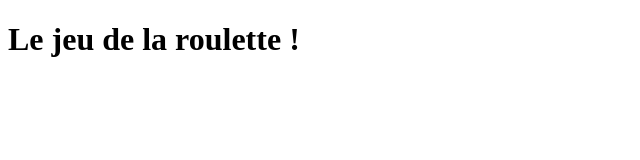
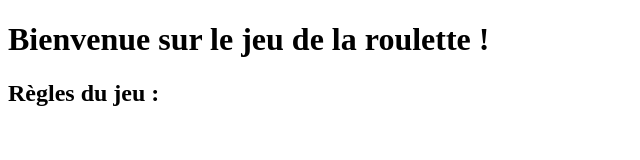
Before and after one commit to coda-school/25-html-g2, a plain HTML site: page public/Roulette.html in a window 1280 px wide. Shown: the whole page, without its empty margins (0-640 px from the left). Drawn offline with Linux system fonts and the light colour scheme.

Commit message:
roulette

```diff
--- a/public/Roulette-game.html
+++ b/public/Roulette.html
@@ -5,6 +5,8 @@
     <title>Jeu de la Roulette</title>
 </head>
 <body>
-    <h1>Le jeu de la roulette !</h1>
+    <h1>Bienvenue sur le jeu de la roulette !</h1>
+    <h2>Règles du jeu :</h2>
+
 </body>
 </html>
```
Also changed, not shown: 1 other file.
